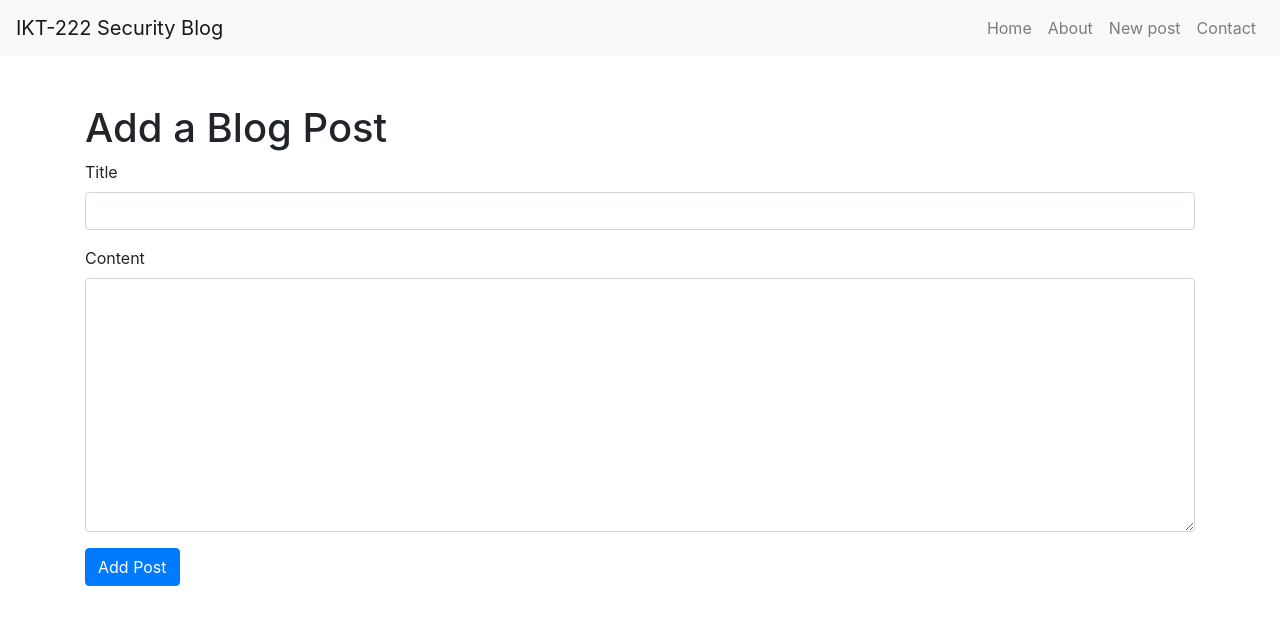
After one commit to espen080/ikt222, a Flask app: page /post in a window 1280 px wide. The commit adds this page. Shown: the top 625 px of the page. Run offline with Flask 3, Linux system fonts and the light colour scheme; some libraries are stand-ins or nearby versions.

Commit message:
Added post functionality

```diff
--- a/src/main.py
+++ b/src/main.py
@@ -1,4 +1,4 @@
-from flask import Flask, render_template
+from flask import Flask, render_template, request
 from models import BaseModel
 from db import DataBase
 
@@ -12,6 +12,13 @@ db.delete_all_in_all_tables()
 def index():
     return render_template("index.html")
 
+@app.route("/post", methods=["Get", "Post"])
+def post():
+    if request.method == "POST":
+        # Create a new post
+        print(request.form)
+        return render_template("index.html")
+    return render_template("post.html")
 
 @app.route("/about")
 def about():
--- a/src/models.py
+++ b/src/models.py
@@ -1,7 +1,7 @@
 """
 Module containing database models
 """
-from sqlalchemy import create_engine, Column, Integer, String, ForeignKey
+from sqlalchemy import Column, Integer, String, ForeignKey
 from sqlalchemy.orm import relationship
 from sqlalchemy.ext.declarative import declarative_base
 
--- a/src/templates/layout.html
+++ b/src/templates/layout.html
@@ -24,7 +24,7 @@
                     <a class="nav-link" href="/about">About</a>
                 </li>
                 <li class="nav-item">
-                    <a class="nav-link" href="#">Services</a>
+                    <a class="nav-link" href="/post">New post</a>
                 </li>
                 <li class="nav-item">
                     <a class="nav-link" href="#">Contact</a>
--- /dev/null
+++ b/src/templates/post.html
@@ -0,0 +1,17 @@
+
+{% extends 'layout.html' %}
+
+{% block content %}
+    <h1>Add a Blog Post</h1>
+    <form method="POST" action="{{ url_for('post') }}">
+        <div class="form-group">
+            <label for="title">Title</label>
+            <input type="text" class="form-control" id="title" name="title" required>
+        </div>
+        <div class="form-group">
+            <label for="content">Content</label>
+            <textarea class="form-control" id="content" name="content" rows="10" required></textarea>
+        </div>
+        <button type="submit" class="btn btn-primary">Add Post</button>
+    </form>
+{% endblock %}
```
